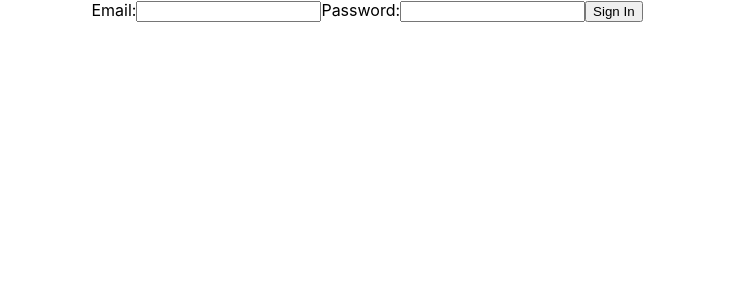
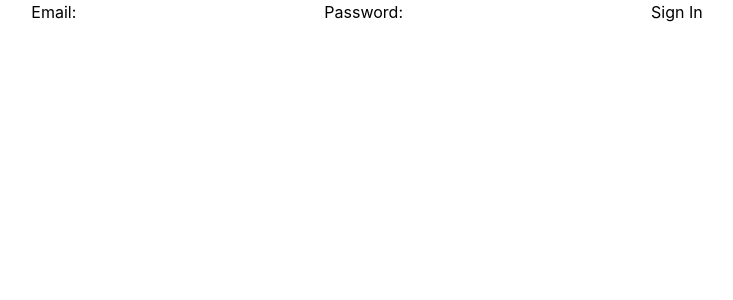
Before and after one commit to harshblip/provision-store, a React (Create React App) app: page / in a window 1280 px wide. Shown: the top 300 px of the page, without its empty margins (273-1006 px from the left). Built offline with nearby package versions, Linux system fonts and the light colour scheme.

Commit message:
integrated tailwind

```diff
--- a/src/components/Login.jsx
+++ b/src/components/Login.jsx
@@ -38,6 +38,11 @@ function Login() {
   }
   return (
     <div>
+      <div>
+
+      </div>
+      <div>
+
         <form onSubmit={handleSubmit}>
           <label>
             Email:
@@ -50,6 +55,7 @@ function Login() {
           <input type="submit" value="Sign In" />
         </form>
       </div>
+    </div>
   )
 }
 
--- a/src/index.css
+++ b/src/index.css
@@ -1,3 +1,7 @@
+@import "tailwindcss/base";
+@import "tailwindcss/components";
+@import "tailwindcss/utilities";
+
 body {
   margin: 0;
   font-family: -apple-system, BlinkMacSystemFont, 'Segoe UI', 'Roboto', 'Oxygen',
--- /dev/null
+++ b/tailwind.config.js
@@ -0,0 +1,8 @@
+/** @type {import('tailwindcss').Config} */
+module.exports = {
+  content: ["./src/**/*.{js,jsx,ts,tsx}"],
+  theme: {
+    extend: {},
+  },
+  plugins: [],
+}
```
Also changed, not shown: package.json (+8 -0 lines), src/images/loginbg.jpg (added), 1 other file (tests, documents, lock files or other folders). Lines whose indentation alone changed are shown as unchanged.
